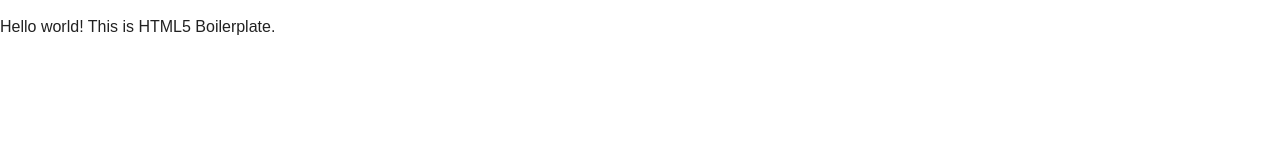
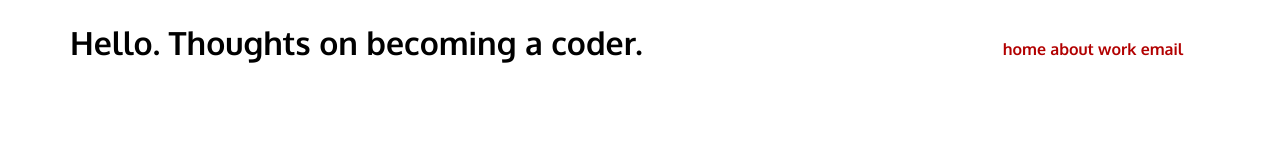
Before and after one commit to tc2coder/journal, a plain HTML site: page index.html in a window 1280 px wide. Drawn offline with nearby package versions, Linux system fonts and the light colour scheme.

Commit message:
modified header

```diff
--- a/css/main.css
+++ b/css/main.css
@@ -95,7 +95,66 @@ textarea {
    Author's custom styles
    ========================================================================== */
 
+body {
+    font-family: 'Oxygen', sans-serif;
+}
 
+.header {
+
+    color: black;
+    font-weight: 700;
+    /*border-bottom-style: solid black 2px;*/
+
+
+}
+
+h1 {
+    float: left;
+    margin-left: 70px;
+    margin-right: 25%;
+
+
+
+}
+
+ul.headerNav {
+    float: left;
+    margin: 38px 0% 0% 0%;
+
+}
+
+ul.headerNav li {
+    display: inline-block;
+
+
+}
+
+a:link {
+    color: #B20000;
+    text-decoration: none;
+}
+
+a:visited {
+    color: #C13333;
+    text-decoration: none;
+
+}
+
+a:hover {
+    color: #7D0000;
+    text-decoration: none;
+
+}
+
+a:active {
+    color: #A32900;
+    text-decoration: none;
+}
+
+ul.leftNav {
+
+
+}
 
 
 
--- a/index.html
+++ b/index.html
@@ -12,6 +12,8 @@
 
         <link rel="stylesheet" href="css/normalize.css">
         <link rel="stylesheet" href="css/main.css">
+        <!-- <link rel="stylesheet" href="css/tc.css"> -->
+        <link href='http://fonts.googleapis.com/css?family=Oxygen:400,700' rel='stylesheet' type='text/css'>
         <script src="js/vendor/modernizr-2.8.3.min.js"></script>
     </head>
     <body>
@@ -20,7 +22,50 @@
         <![endif]-->
 
         <!-- Add your site or application content here -->
-        <p>Hello world! This is HTML5 Boilerplate.</p>
+
+<!-- <top of journal web page> -->
+        <header>
+            <div class="header">
+                <h1> Hello. Thoughts on becoming a coder.</h1>
+
+                <ul class="headerNav">
+                    <li><a href="home">home</a></li>
+                    <li><a href="about">about</a></li>
+                    <li><a href="https://github.com/tc2coder">work</a></li>
+                    <li><a href="contact">email</a></li>
+                </ul>
+            </div>
+        </header>
+
+
+
+           <!--  <div class="leftNav">
+                <ul>
+                    <li><a href="TBD">home</a></li>
+                    <li><a href="TBD">about</a></li>
+                    <li><a href="TBD">work</a></li>
+                    <li><a href="TBD">email</a></li>
+                </ul>
+
+                <img?>
+
+            </div>   -->
+
+
+
+
+
+
+
+
+
+
+
+
+
+
+
+<!-- <==============things i'll learn later=====================> -->
 
         <script src="https://ajax.googleapis.com/ajax/libs/jquery/1.11.3/jquery.min.js"></script>
         <script>window.jQuery || document.write('<script src="js/vendor/jquery-1.11.3.min.js"><\/script>')</script>
```
